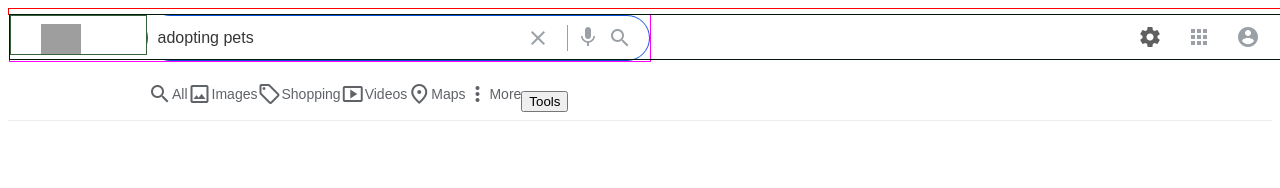
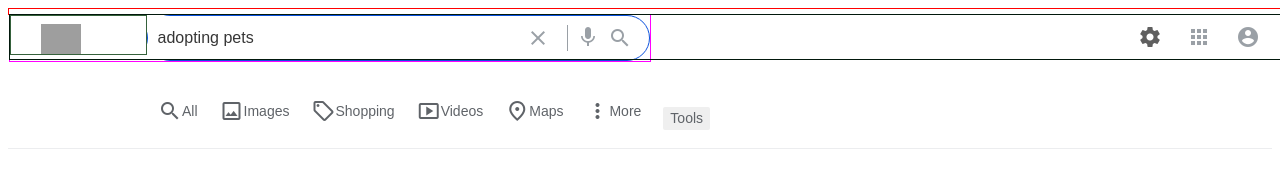
Before and after one commit to Kay-du-Plessis/google-results-page, a plain HTML site: page index.html in a window 1280 px wide. Drawn offline with Linux system fonts and the light colour scheme; grey boxes are pictures that could not be loaded.

Commit message:
finished up the top of the page

```diff
--- a/styles.css
+++ b/styles.css
@@ -130,6 +130,23 @@ input:focus {
 .list-item {
     display: flex;
     border-bottom: transparent;
+    padding: 17px 12px 11px 10px;
+}
+
+#tools {
+    display: flex;
+    border: solid 1px transparent;
+    border-radius: 2px;
+    line-height: 19px;
+    font-family: arial;
+    font-size: 14px;
+    color: #5F6368;
+}
+
+#tools:hover {
+    border: solid 1px #5F6368;
+}
+
 }
 
 ul {
@@ -138,6 +155,7 @@ ul {
 
 a {
     text-decoration: none;
+    font-size: 14px;
     color: #5F6368;
 }
 
```
